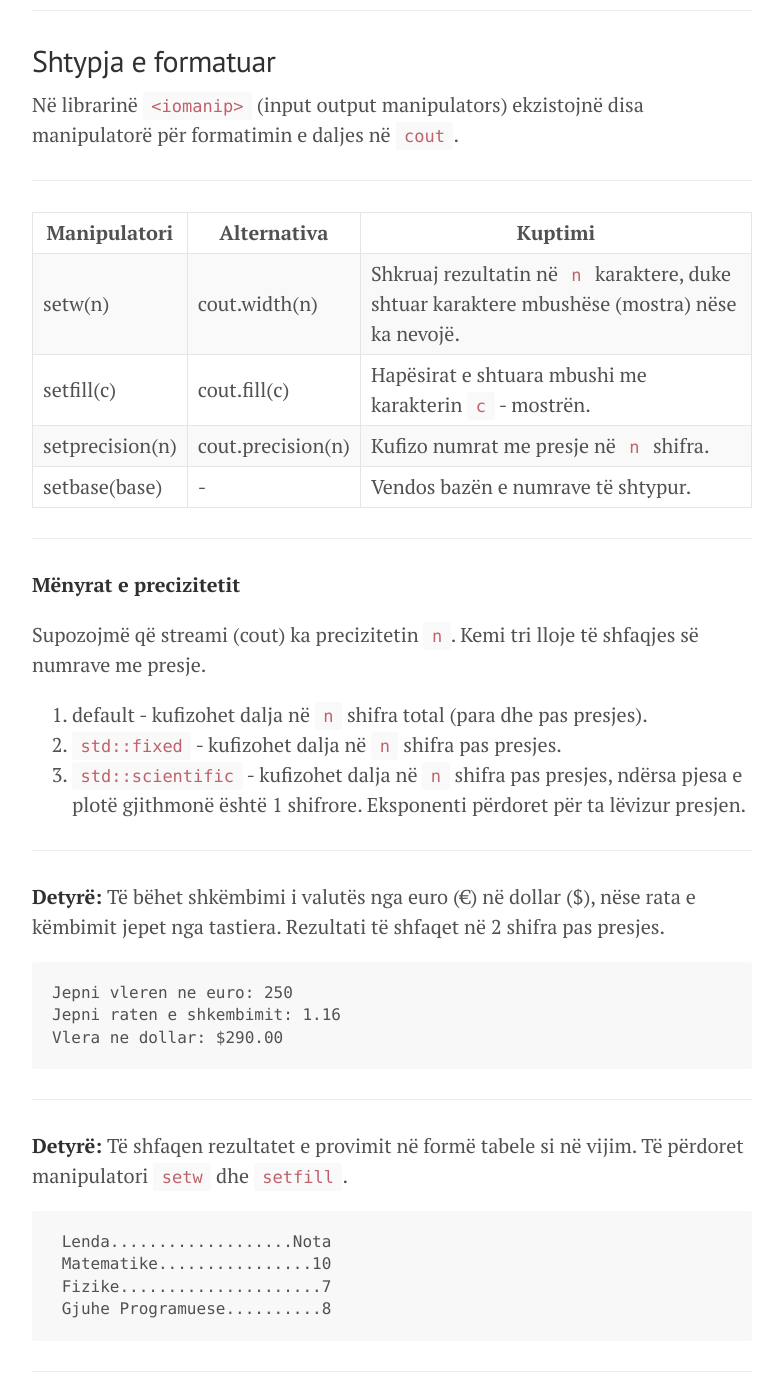
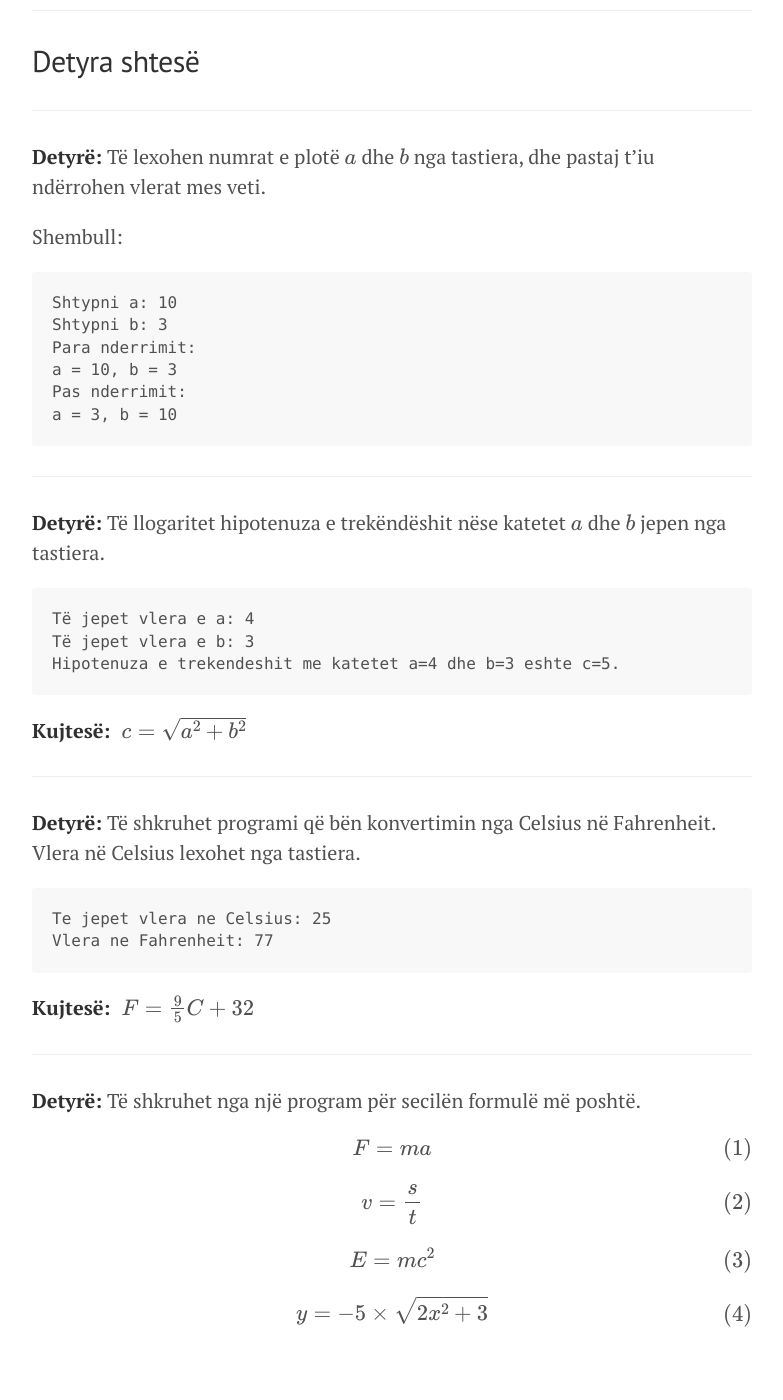
Before and after one commit to blerimrexha/edongashi.github.io, a Jekyll site: the page built from lendet/gjuhe-programuese/ligjerata/java2.md, in a window 1280 px wide and 1400 px high, scrolled down 15750 px. Shown: the whole window, without its empty margins (248-1031 px from the left). Built offline with Jekyll 4.4.1, drawn with Linux system fonts in a browser that asks for light colours; our own code applies the rules of GitHub Pages for plain Markdown files; formulas are drawn with MathJax 3; some of the changed text lies outside the part shown.

Commit message:
ligjeratat java 2

````diff
--- a/lendet/gjuhe-programuese/ligjerata/java2.md
+++ b/lendet/gjuhe-programuese/ligjerata/java2.md
@@ -597,10 +597,10 @@
 
 Shkurtesa|Kuptimi
 :-:|:-
-`a++`|Ktheje `a`, pastaj rrite për `1`
-`++a`|Rrite `a` për `1`, pastaj ktheje
-`a--`|Ktheje `a`, pastaj zvogëloje për `1`
-`--a`|Zvogëloje `a` për `1`, pastaj ktheje
+`a++`|Ktheje `a`, pastaj rrite për `1`.
+`++a`|Rrite `a` për `1`, pastaj ktheje.
+`a--`|Ktheje `a`, pastaj zvogëloje për `1`.
+`--a`|Zvogëloje `a` për `1`, pastaj ktheje.
 
 ---
 
@@ -655,196 +655,6 @@
 
 ---
 
-## Shtypja e formatuar
-
-Në librarinë `<iomanip>` (input output manipulators) ekzistojnë disa manipulatorë për formatimin e daljes në `cout`.
-
----
-
-<!-- .slide: style="font-size: 0.7em" -->
-
-Manipulatori|Alternativa|Kuptimi
--|-|-
-setw(n)|cout.width(n)|Shkruaj rezultatin në `n` karaktere, duke shtuar karaktere mbushëse (mostra) nëse ka nevojë.
-setfill(c)|cout.fill(c)|Hapësirat e shtuara mbushi me karakterin `c` - mostrën.
-setprecision(n)|cout.precision(n)|Kufizo numrat me presje në `n` shifra.
-setbase(base)|-|Vendos bazën e numrave të shtypur.
-
----
-
-**Mënyrat e precizitetit**
-
-Supozojmë që streami (cout) ka precizitetin `n`. Kemi tri lloje të shfaqjes së numrave me presje.
-
-1. default - kufizohet dalja në `n` shifra total (para dhe pas presjes).
-2. `std::fixed` - kufizohet dalja në `n` shifra pas presjes.
-3. `std::scientific` - kufizohet dalja në `n` shifra pas presjes, ndërsa pjesa e plotë gjithmonë është 1 shifrore. Eksponenti përdoret për ta lëvizur presjen.
-
----
-
-**Detyrë:** Të bëhet shkëmbimi i valutës nga euro (€) në dollar ($), nëse rata e këmbimit jepet nga tastiera. Rezultati të shfaqet në 2 shifra pas presjes.
-
-```text
-Jepni vleren ne euro: 250
-Jepni raten e shkembimit: 1.16
-Vlera ne dollar: $290.00
-```
-
----
-
-**Detyrë:** Të shfaqen rezultatet e provimit në formë tabele si në vijim. Të përdoret manipulatori `setw` dhe `setfill`.
-
-```text
- Lenda...................Nota
- Matematike................10
- Fizike.....................7
- Gjuhe Programuese..........8
-```
-
----
-
-## Operatorët e krahasimit
-
-<!-- .slide: style="font-size: 0.7em" -->
-
-Këta operatorë krahasojnë vlerat dhe kthejnë rezultat boolean, dmth. saktë ose pasaktë.
-
-Operatori|Kuptimi
--|-
-`a == b`|A janë të barabarta ana e majtë dhe e djathtë?
-`a > b`|A është ana e majtë më e madhe se ana e djathtë?
-`a >= b`|A është ana e majtë më e madhe ose baraz me anën e djathtë?
-`a < b`|A është ana e majtë më e vogël se ana e djathtë?
-`a <= b`|A është ana e majtë më e vogël ose baraz me anën e djathtë?
-
----
-
-## Operatorët logjik
-
-Veprojnë me vlera booleane.
-
-Operatori|Kuptimi
--|-
-`a && b`|Kthen `true` kur **`a` dhe `b`** janë true.
-`a ∣∣ b`|Kthen `true` kur **`a` ose `b`** janë true.
-`!a`|Kthen të **kundërtën e `a`**.
-
----
-
-Përparësia e operatorëve logjik:
-
-1. Negacioni `!`
-2. Dhe logjike `&&`
-3. Ose logjike `||`
-
-Përmes kllapave mund të caktojmë prioritet tjetër.
-
-```cpp
-a && !(b || c)
-```
-
----
-
-## Kushtëzimet
-
-Mundësojnë ekzekutimin e një blloku vetëm nëse vlen kushti.
-
-```cpp
-if (kushti) {
-  blloku;
-}
-```
-
-Kushti duhet të jetë **shprehje** e tipit **bool** (vërtetësisë).
-
----
-
-Shembull:
-
-```cpp
-if (piket >= 50) {
-  cout << "Keni kaluar provimin." << endl;
-}
-```
-
----
-
-Kushtëzimi me dy degëzime:
-
-```cpp
-if (kushti) {
-  blloku1;
-} else {
-  blloku2;
-}
-```
-
-Nëse vlen **kushti**, ekzekutohet **blloku1**, nëse nuk vlen, ekzekutohet **blloku2**.
-
-Nuk ka mundësi të ekzekutohen të dy blloqet përnjëheri - ose njëra ose tjetra.
-
----
-
-**Detyrë:** Të kërkohet numri i pikëve nga tastiera (numër i plotë), dhe nëse pikët janë mbi ose baraz 50 të shfaqet "Keni kaluar provimin", përndryshe të shfaqet "Nuk keni kaluar provimin".
-
-```text
-Jepni piket: 67
-Keni kaluar provimin
-```
-
-```text
-Jepni piket: 32
-Nuk keni kaluar provimin
-```
-
----
-
-**Detyrë:** Të lexohet nga tastiera një numër i plotë $x$. Të llogaritet dhe të shfaqet vlera $y$ sipas funksionit:
-
-$$
-y = \begin{cases}
-2x - 3 & x \geq 5 \\
-x^2 + 1 & x < 5
-\end{cases}
-$$
-
----
-
-Kushtëzimi me shumë degë:
-
-```cpp
-if (kushti1) {
-  blloku1;
-} else if (kushti2) {
-  blloku2;
-} else if (kushti3) {
-  blloku3;
-} else {
-  blloku4;
-}
-```
-
-Ekzekutohet blloku i parë i cili përmbush kushtin përkatës. Nëse asnjëri kusht nuk përmbushet ekzekutohet blloku 4.
-
----
-
-**Detyrë:** Të caktohet dhe të shfaqet nota varësisht nga numri i pikëve sipas tabelës në vijim.
-
-Nota|Pikët
--|-
-10|90+
-9|80-89
-8|70-79
-7|60-69
-6|50-59
-5|Përfundi 50
-
----
-
-**Detyrë:** Të lexohen dy numra të plotë nga tastiera. Nëse të dy numrat janë pozitiv të shfaqet mesazhi "Numrat janë pozitiv", nëse të dy numrat janë negativ, të shfaqet mesazhi "Numrat janë negativ". Nëse numrat janë zero ose të përzier, të shfaqet mesazhi "Numrat janë të përzier".
-
----
-
 ## Detyra shtesë
 
 ---
@@ -876,48 +686,6 @@
 
 ---
 
-**Detyrë:** Të lexohet një numër i plotë nga tastiera, dhe të tregohet nëse ai numër është çift apo tek.
-
-```text
-Shtypni numrin: 7
-Keni shtypur numer tek.
-```
-
----
-
-**Detyrë:** Të lexohen dy numra nga tastiera. Të shfaqet numri më i madh nga këta dy.
-
----
-
-**Detyrë:** Të lexohet një karakter nga tastiera. Të tregohet nëse ky karakter është shkronjë e madhe (A-Z), shkronjë e vogël (a-z), apo diçka tjetër.
-
----
-
-**Detyrë:** Të lexohet një numër i plotë nga tastiera, dhe të shfaqet vlera absolute e tij.
-
-```text
-Shtypni numrin: -15
-Vlera absolute e numrit: 15
-```
-
----
-
-**Detyrë:** Të lexohen dy numra të plotë nga tastiera. Të tregohet nëse numrat janë të plotëpjestueshëm ndërmjet veti (nuk ka rëndësi cili me cilin).
-
-```text
-Shtypni a: 5
-Shtypni b: 10
-Numrat jane te plotepjestueshem.
-```
-
-```text
-Shtypni a: 7
-Shtypni b: 2
-Numrat nuk jane te plotepjestueshem.
-```
-
----
-
 **Detyrë:** Të shkruhet programi që bën konvertimin nga Celsius në Fahrenheit. Vlera në Celsius lexohet nga tastiera.
 
 ```text
````
Also changed, not shown: lendet/gjuhe-programuese.md (+2 -1 lines).
